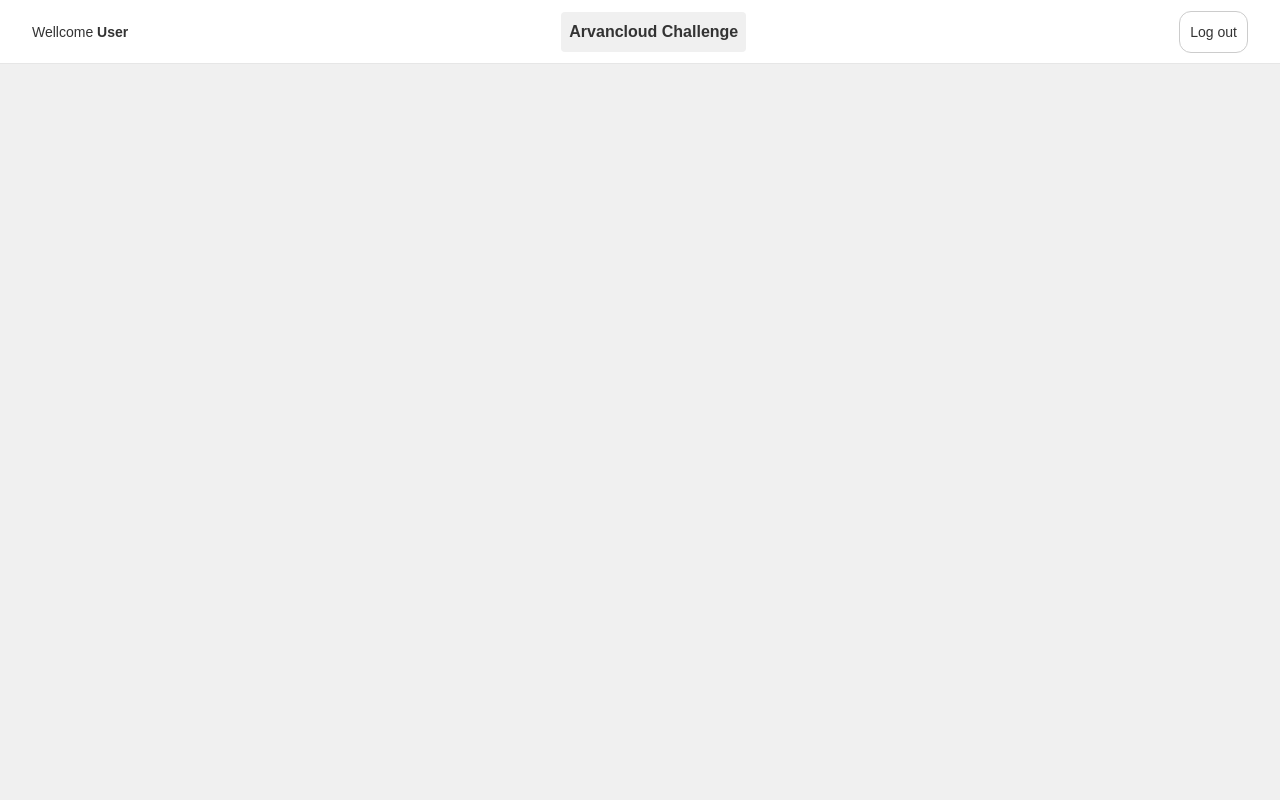
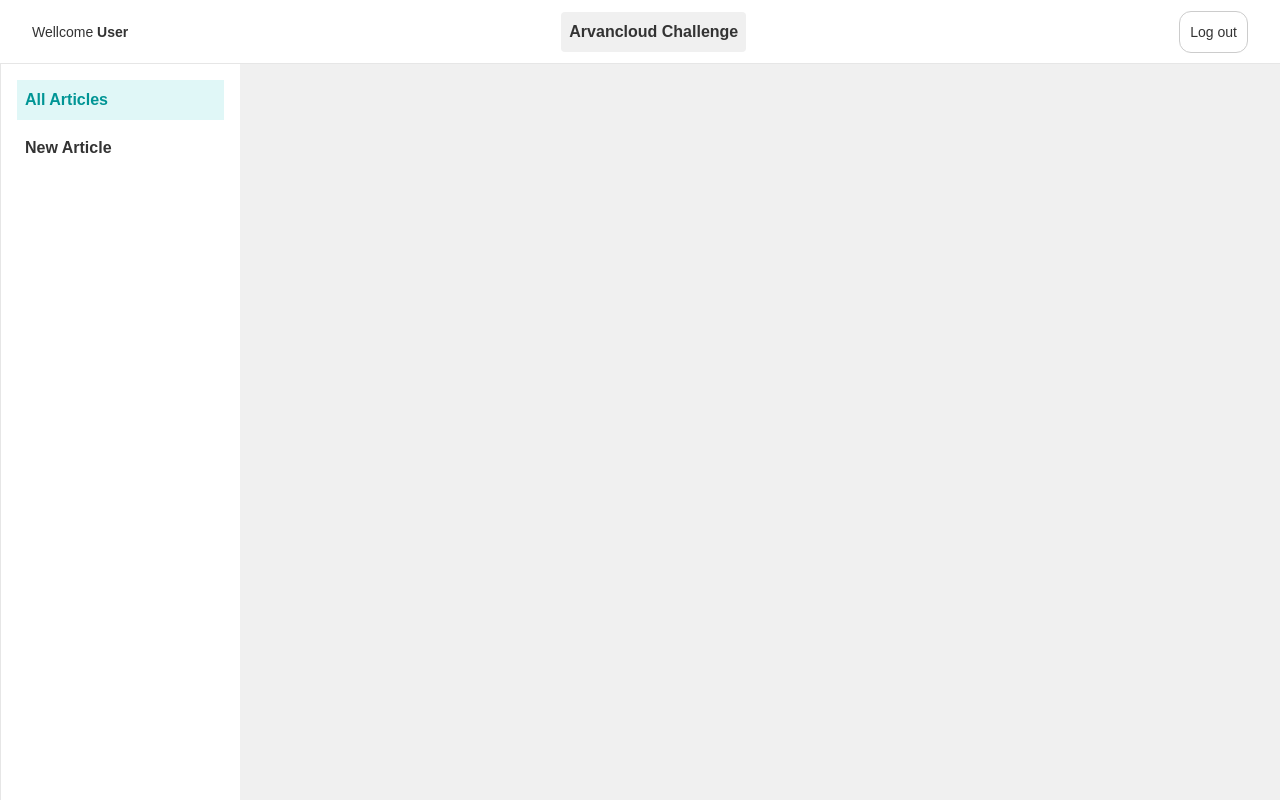
Before and after one commit to sajjadshadrooz/cloudy-nest, a Next.js app: page /articles in a window 1280 px wide. Built offline with nearby package versions, Linux system fonts and the light colour scheme.

Commit message:
#25: Sidebar component, layout created for dashboard base on design kit v1.

```diff
--- a/src/app/(Dashboard)/layout.tsx
+++ b/src/app/(Dashboard)/layout.tsx
@@ -1,4 +1,5 @@
 import { DashboardHeader } from "@/components/dashboardHeader/dashboardHeader";
+import Sidebar from "@/components/dashboardSidebar/dashboardSidebar";
 
 export default function DashboardLayout({
   children,
@@ -8,7 +9,7 @@ export default function DashboardLayout({
   return (
     <div className="w-full">
       <DashboardHeader title={"Arvancloud Challenge"} />
-
+      <Sidebar />
       {children}
     </div>
   );
--- /dev/null
+++ b/src/components/dashboardSidebar/dashboardSidebar.tsx
@@ -0,0 +1,50 @@
+"use client";
+
+import { useState } from "react";
+
+import clsx from "clsx";
+
+import { sidebarItems } from "@/data/sidebarItems";
+import { SidebarItem } from "./sidebarItem";
+
+export default function Sidebar() {
+  const [isOpen, setIsOpen] = useState<boolean>(false);
+
+  const toggle = () => setIsOpen((prev) => !prev);
+
+  return (
+    <>
+      <div className="md:hidden p-2">
+        <button onClick={toggle}>{isOpen ? "X" : "|||"}</button>
+      </div>
+
+      {isOpen && (
+        <div
+          className="fixed inset-0 bg-black/40 z-30 md:hidden"
+          onClick={toggle}
+        />
+      )}
+
+      <aside
+        className={clsx(
+          "fixed border-l-1 border-neutral-default-3 z-40 top-0 sidebar-desktop bottom-0 left-0 w-60 bg-white shadow-lg p-4 transition-transform md:translate-x-0",
+          isOpen ? "translate-x-0" : "-translate-x-full",
+          "md:static md:shadow-none"
+        )}
+      >
+        <nav className="flex flex-col gap-2">
+          {sidebarItems.map((item, index) => {
+            return (
+              <SidebarItem
+                key={index}
+                href={item.href}
+                label={item.label}
+                onClick={() => setIsOpen(false)}
+              />
+            );
+          })}
+        </nav>
+      </aside>
+    </>
+  );
+}
--- /dev/null
+++ b/src/components/dashboardSidebar/sidebarItem.tsx
@@ -0,0 +1,30 @@
+import { usePathname } from "next/navigation";
+import Link from "next/link";
+
+import clsx from "clsx";
+
+interface SidebarItemProps {
+  href: string;
+  label: string;
+  onClick?: () => void;
+}
+
+export const SidebarItem = ({ href, label, onClick }: SidebarItemProps) => {
+  const pathname = usePathname();
+  const isActive = pathname?.startsWith(href);
+
+  return (
+    <Link
+      href={href}
+      onClick={onClick}
+      className={clsx(
+        "flex items-center gap-2 p-2 text-[16px] font-semibold",
+        isActive
+          ? "bg-primary-bg hover:bg-primary-hover-bg-1 text-primary-fg hover:text-primary-hover-bg-2"
+          : "hover:bg-background hover:text-neutral-hover-fg-1 active:bg-neutral-press-bg-1 active:text-black"
+      )}
+    >
+      <span>{label}</span>
+    </Link>
+  );
+};
--- /dev/null
+++ b/src/data/sidebarItems.ts
@@ -0,0 +1,9 @@
+export interface SidebarItem {
+  label: string;
+  href: string;
+}
+
+export const sidebarItems: SidebarItem[] = [
+  { label: "All Articles", href: "/articles" },
+  { label: "New Article", href: "/articles/create" },
+];
--- a/src/styles/globals.css
+++ b/src/styles/globals.css
@@ -5,6 +5,7 @@
   --foreground: #333333;
   --primary-fg: #009595;
   --primary-bg: #e0f7f7;
+  --primary-hover-bg-1: #d6f4f4;
   --primary-hover-bg-2: #007070;
   --primary-press-bg-2: #004a4a;
 
@@ -23,6 +24,8 @@
   --neutral-hover-2: #b3b3b3;
   --neutral-press-2: #999999;
   --neutral-disable-fg-1: #cccccc;
+  --neutral-hover-fg-1: #191919;
+  --neutral-press-bg-1: #ebebeb;
 }
 
 @theme inline {
@@ -32,6 +35,7 @@
 
   --color-primary-fg: var(--primary-fg);
   --color-primary-bg: var(--primary-bg);
+  --color-primary-hover-bg-1: var(--primary-hover-bg-1);
   --color-primary-hover-bg-2: var(--primary-hover-bg-2);
   --color-primary-press-bg-2: var(--primary-press-bg-2);
 
@@ -50,7 +54,9 @@
   --color-neutral-default-3: var(--neutral-default-3);
   --color-neutral-hover-2: var(--neutral-hover-2);
   --color-neutral-press-2: var(--neutral-press-2);
+  --color-neutral-hover-fg-1: var(--neutral-hover-fg-1);
   --color-neutral-disable-fg-1: var(--neutral-disable-fg-1);
+  --color-neutral-press-bg-1: var(--neutral-press-bg-1);
 }
 
 body {
@@ -58,3 +64,9 @@ body {
   color: var(--foreground);
   font-family: Arial, Helvetica, sans-serif;
 }
+
+@media (min-width: 768px) {
+  .sidebar-desktop {
+    height: calc(100vh - 64px);
+  }
+}
```
